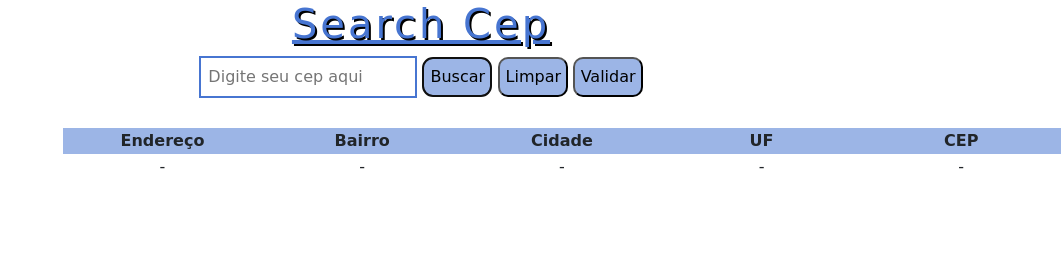
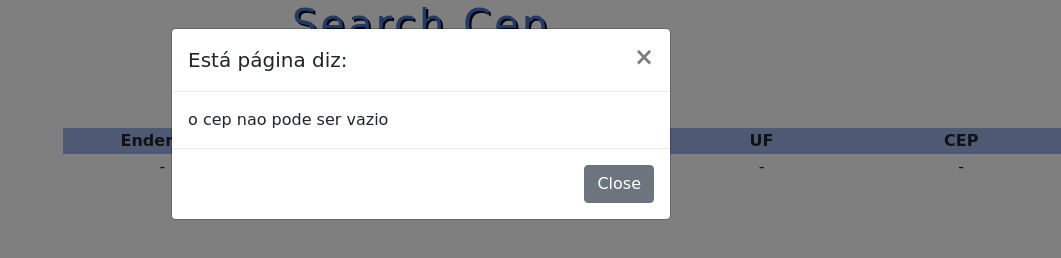
Before and after one commit to Gege-466/projeto-cep, a plain HTML site: page index.html in a window 1280 px wide. Both pictures are taken after a click on the button "Buscar". Shown: the whole page, without its empty margins (219-1280 px from the left). Drawn offline with nearby package versions, Linux system fonts and the light colour scheme.

Commit message:
tirei o botao validar e passei as funcoes dele para o buscar

```diff
--- a/index.html
+++ b/index.html
@@ -39,9 +39,9 @@
     <div class="intro">
 
         <input id="cep" type="text" placeholder="Digite seu cep aqui" maxlength="9" class="input">
-        <button type="button"class="botao" onclick="findCep()">Buscar</button>
+        <button type="button"class="botao" data-toggle="modal" data-target="#meuModal" onclick="validarCepfindCep()">Buscar</button>
         <button class="botao" onclick="clean()">Limpar</button>
-        <button class="botao" data-toggle="modal" data-target="#meuModal" onclick="validarCep()">Validar</button>
+
 
 
     </div>
--- a/index.js
+++ b/index.js
@@ -15,7 +15,7 @@ function clean() {
     document.getElementById("cep").value = "";
 }
 
-const findCep = () => {
+function findCep() {
     const cep = getCepFromInput();
 
     const table = document.querySelector('[id=tbodyCep] > tr');
@@ -44,3 +44,7 @@ function getCepFromViaCep(cep) {
     return fetch(`http://localhost:3333/${cep}`);
 }
 $('#meuModal').modal('show')
+
+function validarCepfindCep() {
+    return validarCep() + findCep()
+}
```
